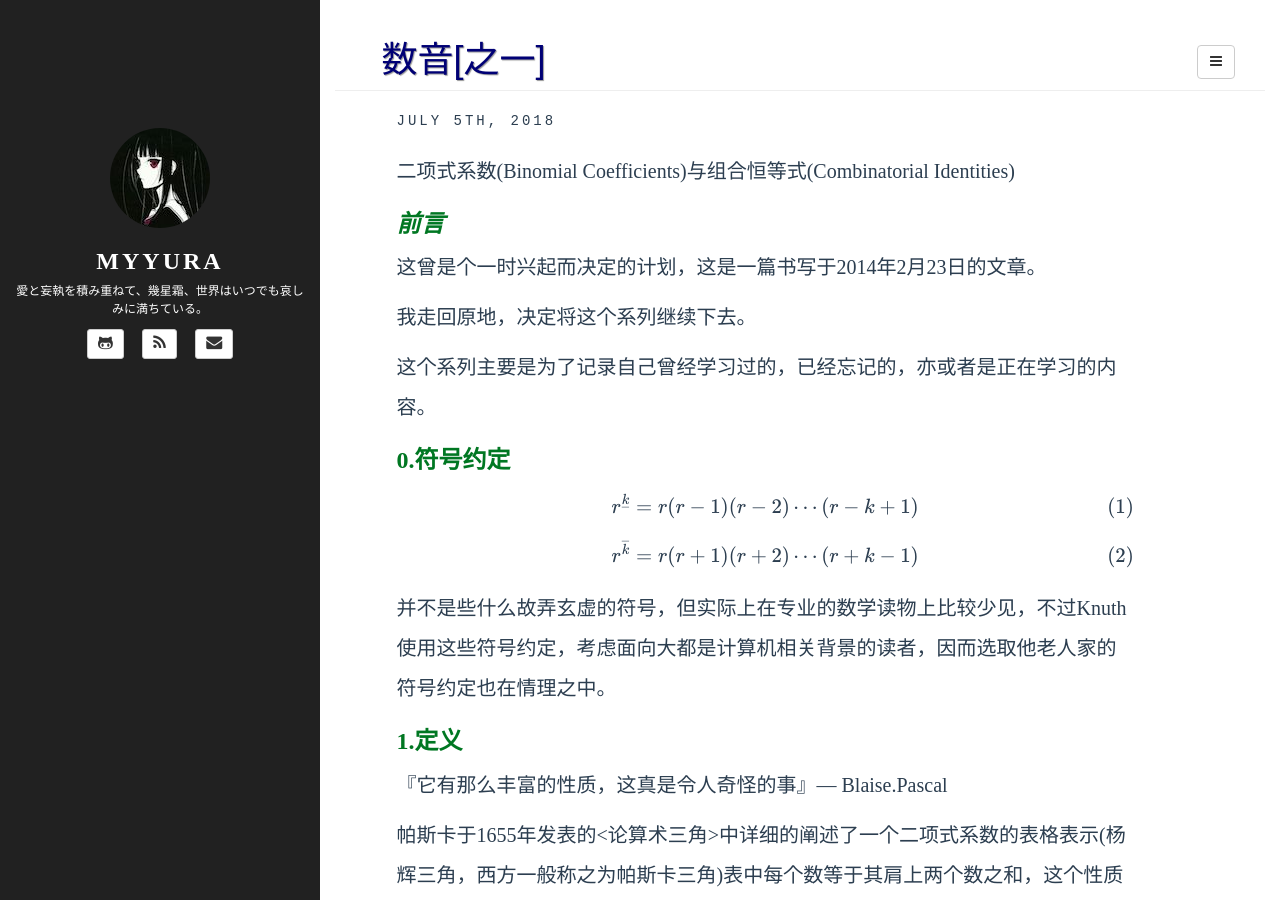
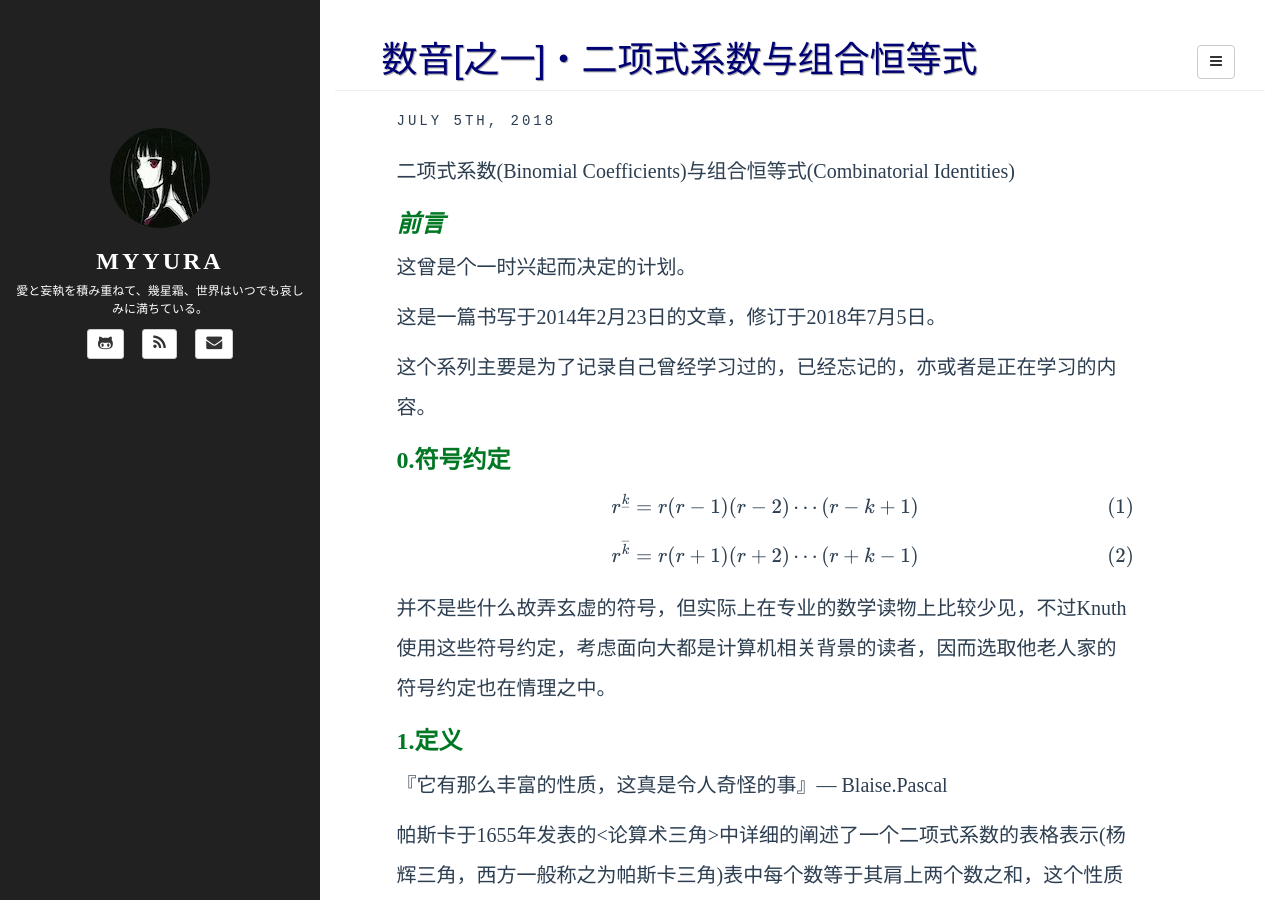
Before and after one commit to Myyura/myyura.github.io, a Jekyll site: the page built from _posts/mathematics/2018-7-5-myyura-1.md, in a window 1280 px wide and 900 px high. Built offline with Jekyll 4.4.1, drawn with Linux system fonts in a browser that asks for light colours; formulas are drawn with MathJax 3; a script that is not in the unit is left out; comment, search, counter and statistics services are not loaded.

Commit message:
Change the title

```diff
--- a/_posts/mathematics/2018-7-5-myyura-1.md
+++ b/_posts/mathematics/2018-7-5-myyura-1.md
@@ -1,7 +1,7 @@
 ---
 layout: post
 mathjax: true
-title: 数音[之一]
+title: 数音[之一]・二项式系数与组合恒等式
 category: mathematics
 tags: mathematics, combinatorics
 ---
@@ -9,9 +9,9 @@ tags: mathematics, combinatorics
 二项式系数(Binomial Coefficients)与组合恒等式(Combinatorial Identities)
 
 ## ***前言***
-这曾是个一时兴起而决定的计划，这是一篇书写于2014年2月23日的文章。
+这曾是个一时兴起而决定的计划。
 
-我走回原地，决定将这个系列继续下去。
+这是一篇书写于2014年2月23日的文章，修订于2018年7月5日。
 
 这个系列主要是为了记录自己曾经学习过的，已经忘记的，亦或者是正在学习的内容。
 
```
Also changed, not shown: _posts/mathematics/2018-7-14-myyura-2.md (+1 -1 lines), _posts/mathematics/2018-7-8-myyura-mini-1.md (+1 -1 lines).
